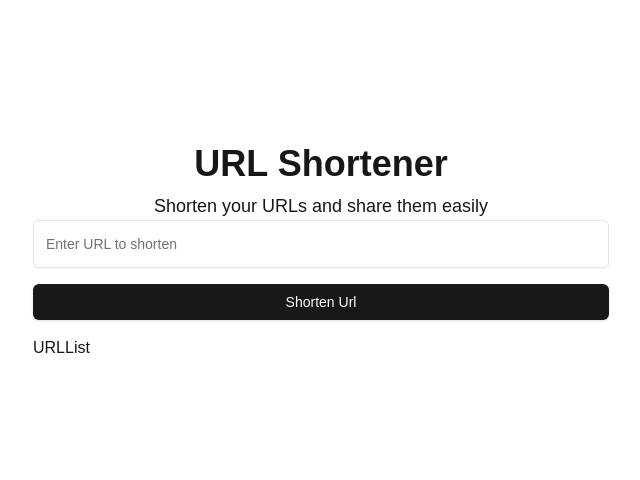
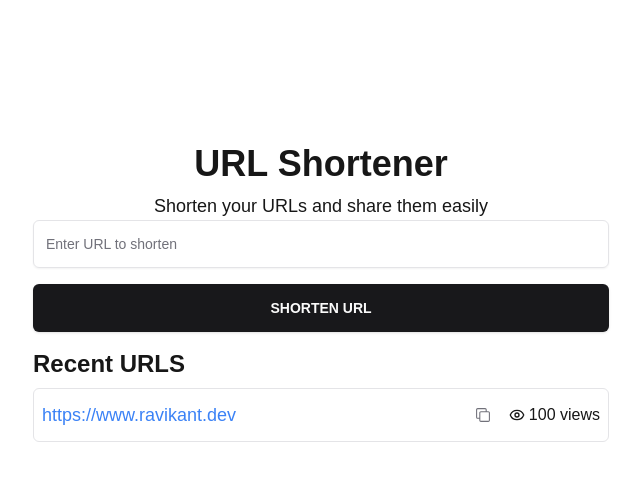
Before and after one commit to ravikantchauhan246/urlshortener-nextjs, a Next.js app: page / in a window 1280 px wide. Shown: the top 480 px of the page, without its empty margins (319-959 px from the left). Built offline with nearby package versions, Linux system fonts and the light colour scheme.

Commit message:
finish ui

```diff
--- a/components/ShortenForm.tsx
+++ b/components/ShortenForm.tsx
@@ -23,7 +23,7 @@ const ShortenForm = () => {
           placeholder="Enter URL to shorten"
           required
         />
-        <Button className="w-full p-2" type="submit">
+        <Button className="w-full p-2 h-12 font-semibold uppercase hover:bg-primary-foreground hover:text-primary" type="submit">
           Shorten Url
         </Button>
       </div>
--- a/components/URLList.tsx
+++ b/components/URLList.tsx
@@ -1,8 +1,29 @@
+import Link from 'next/link'
 import React from 'react'
+import { Button } from './ui/button'
+import { CopyIcon } from '@radix-ui/react-icons'
+import { EyeIcon } from 'lucide-react'
 
 const URLList = () => {
   return (
-    <div>URLList</div>
+    <div>
+        <h2 className='text-2xl font-bold mb-2'>Recent URLS</h2>
+        <ul className='space-y-2'>
+            <li className='flex items-center gap-2 justify-between border rounded-md p-2'>
+                <Link href='https://www.ravikant.dev' className='text-lg font-medium text-blue-500' target='_blank'>https://www.ravikant.dev</Link>
+                <div className='flex items-center gap-2 bor'>
+                    <Button variant='ghost' size='icon' className='text-muted-foreground'>
+                        <CopyIcon className='w-4 h-4' />
+                        <span className='sr-only'>Copy</span>
+                    </Button>
+                    <span className='flex items-center gap-1'>
+                        <EyeIcon className='w-4 h-4' />
+                        100 views
+                    </span>
+                </div>
+            </li>
+        </ul>
+    </div>
   )
 }
 
```
